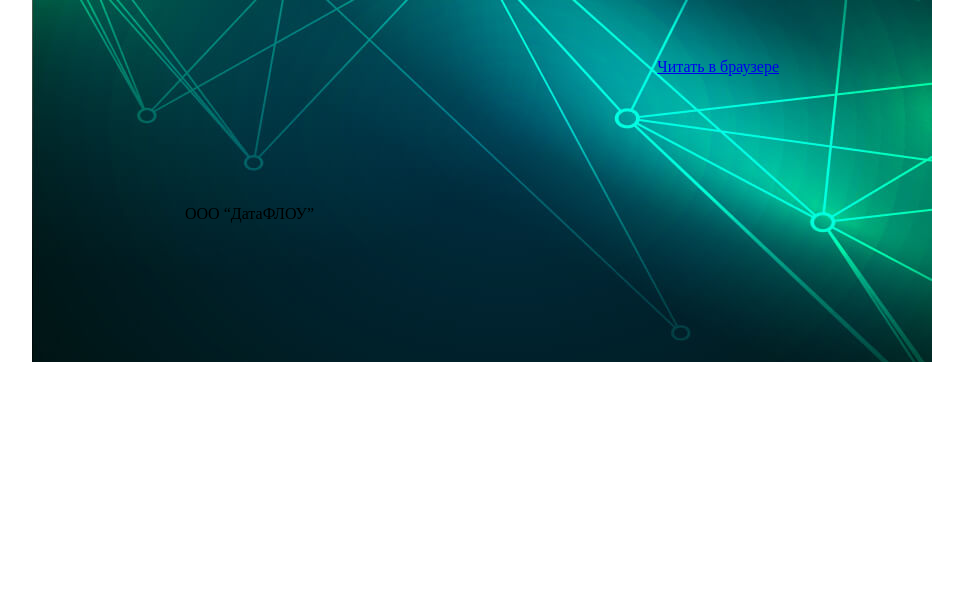
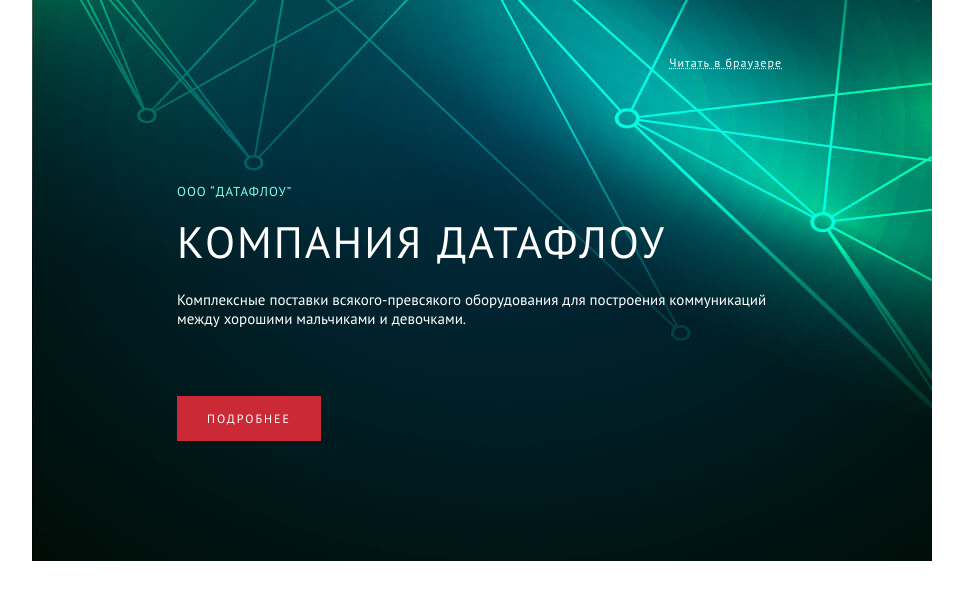
Before and after one commit to NikaShalima/Mifort_htmlcss_block1_fundamentals, a website: page fundamentals_forms/email_task/index.html in a window 1280 px wide. Shown: the whole page, without its empty margins (158-1121 px from the left). Drawn offline with Linux system fonts and the light colour scheme.

Commit message:
first section

```diff
--- a/fundamentals_forms/email_task/index.html
+++ b/fundamentals_forms/email_task/index.html
@@ -5,22 +5,40 @@
     <meta http-equiv="Content-Type" content="text/html; charset=UTF-8" />
     <title>Email</title>
     <meta name="viewport" content="width=device-width, initial-scale=1.0"/>
+    <style>
+        @import url('https://fonts.googleapis.com/css?family=PT+Sans&subset=cyrillic');
+    </style>
 </head>
 <body style="margin: 0; padding: 0;">
 <table  align="center"  cellpadding="0" cellspacing="0" width="900px" style="border-collapse: collapse;">
     <tbody style="background-image: url(images/bg.jpg); background-repeat: no-repeat;">
     <tr>
-        <td width="150" style="padding-left: 0; padding-right: 0; text-align: left;">&nbsp;</td>
-        <td width="600" style="padding: 55px 0px 120px 0px;">
-            <table width="100%">
+        <td width="145" style="padding-left: 0; padding-right: 0; text-align: left;">&nbsp;</td>
+        <td width="605" style="padding: 55px 0px 135px 0px;">
+            <table width="100%" cellpadding="0" cellspacing="0" style="border: none; border-collapse: collapse; border-spacing: 0;">
                 <tr>
-                    <td style="text-align:right; padding-bottom: 110px;">
-                        <a href="#">Читать в браузере</a>
+                    <td style="text-align:right; padding-bottom: 100px;">
+                        <a style="font-family: 'PT Sans', sans-serif; font-size:12px; color:#ffff; text-decoration: underline; text-decoration-style:dotted;letter-spacing:1px;" href="#">Читать в браузере</a>
                     </td>
                 </tr>
                 <tr>
                     <td>
-                        <p>ООО “ДатаФЛОУ”</p>
+                        <p style="font-family: 'PT Sans', sans-serif;color:#82ffef; font-size: 13px; letter-spacing:1px;">ООО “ДАТАФЛОУ”</p>
+                    </td>
+                </tr>
+                <tr>
+                    <td style="font-size:44px; font-family: 'PT Sans', sans-serif; letter-spacing:2px; color:#ffffff; padding-bottom: 20px">
+КОМПАНИЯ ДАТАФЛОУ
+                    </td>
+                </tr>
+                <tr>
+                    <td width="510" style="font-size:15px; font-family: 'PT Sans', sans-serif; padding-bottom: 20px; color:#ffffff;">
+                        Комплексные поставки всякого-превсякого оборудования для построения коммуникаций между хорошими мальчиками и девочками.
+                    </td>
+                </tr>
+                <tr>
+                    <td style="text-align: left; padding-top: 63px; font-size:12px; font-family: 'PT Sans', sans-serif; letter-spacing:2px; color:#ffffff; text-transform: uppercase;">
+                       <a style="text-decoration:none; background-color:#cc2936; width:145px; height:45px; border-style: solid; border-width: 15px 30px; border-color:#cc2936; color:#ffffff;" href="#">подробнее</a>
                     </td>
                 </tr>
             </table>
```
